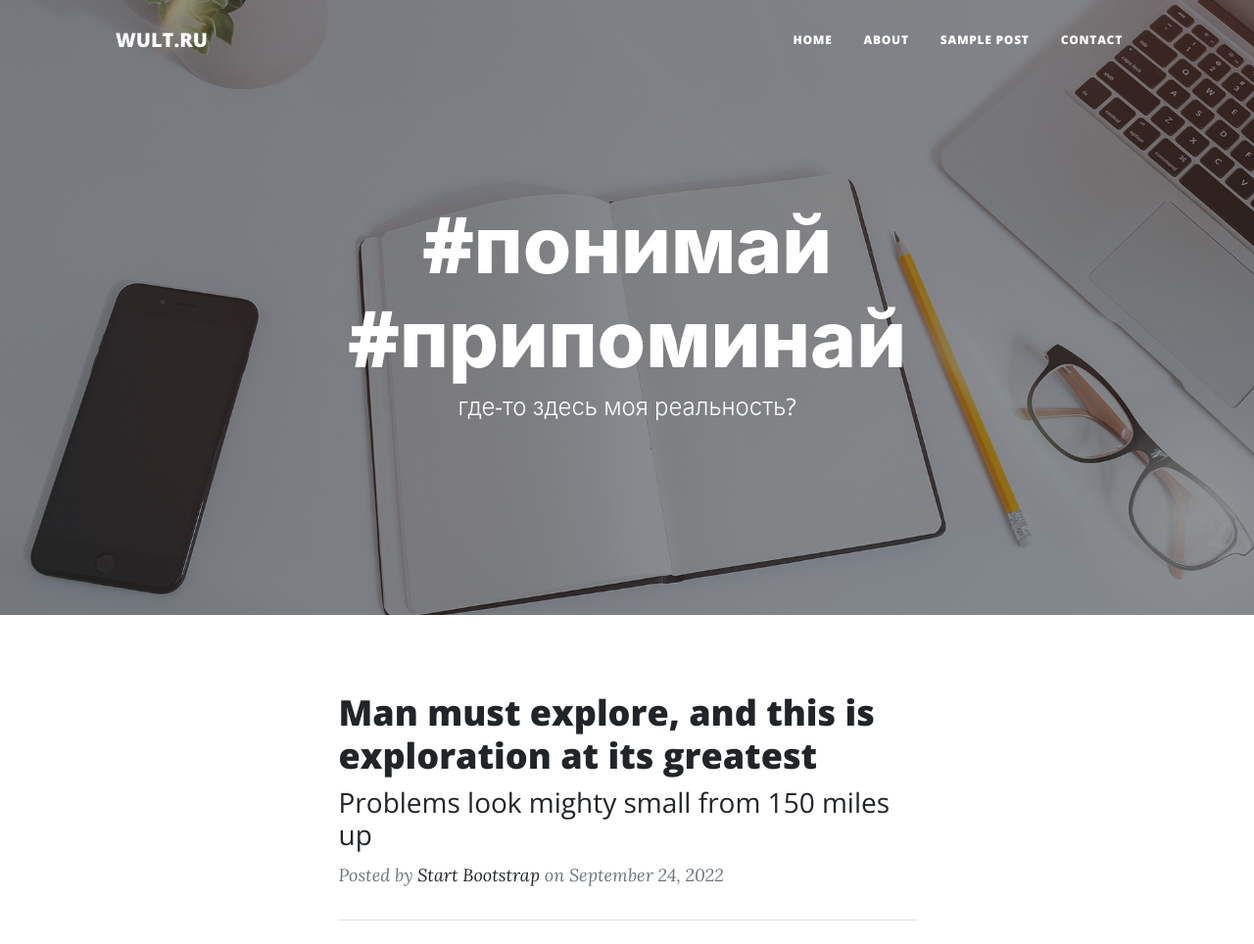
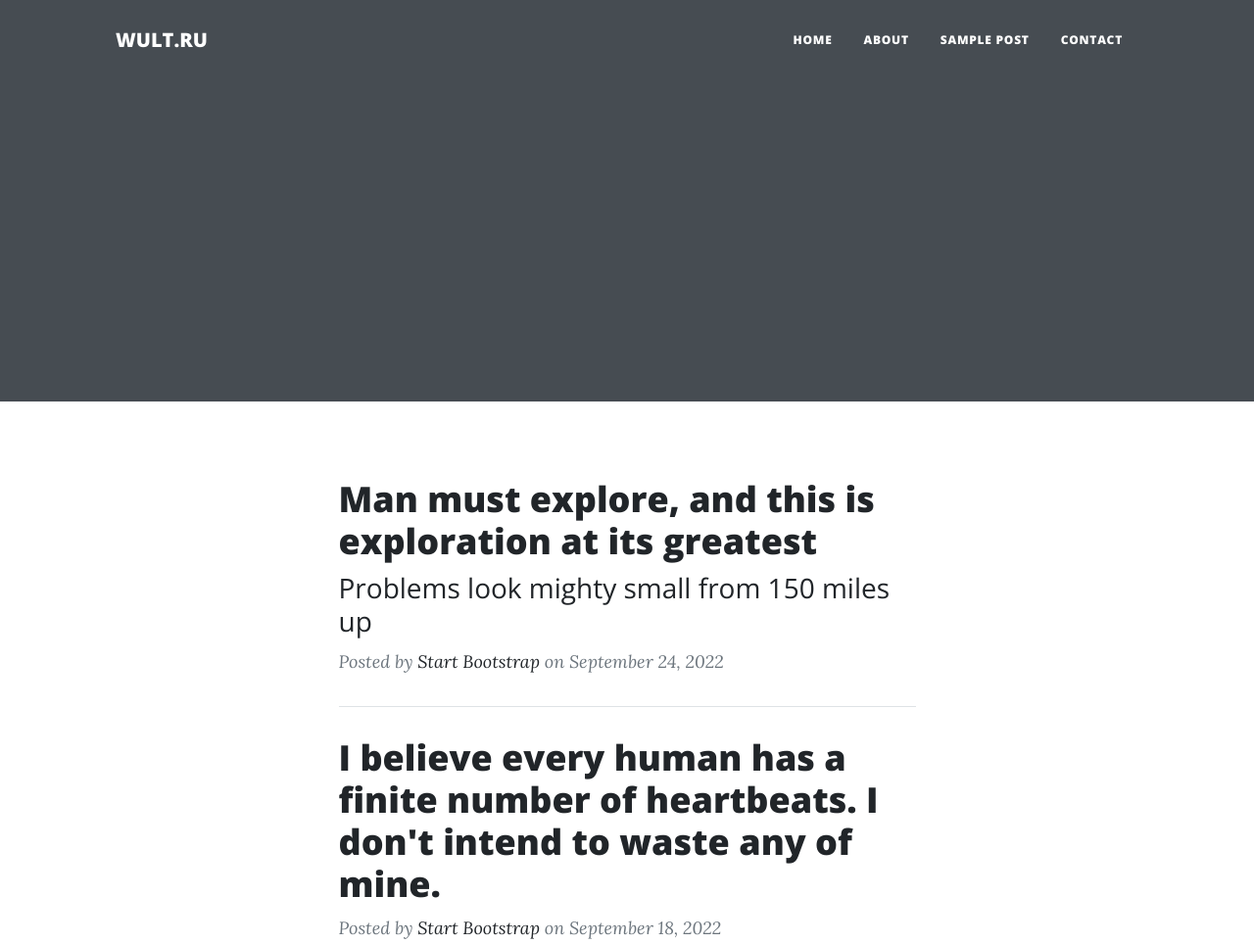
Before and after one commit to RomanVoynich/romanvoynich.github.io, a plain HTML site: page index.html in a window 1280 px wide. Shown: the top 964 px of the page at 98% size. Drawn offline with nearby package versions, Linux system fonts and the light colour scheme.

Commit message:
deleted header

```diff
--- a/index.html
+++ b/index.html
@@ -35,13 +35,13 @@
             </div>
         </nav>
         <!-- Page Header-->
-        <header class="masthead" style="background-image: url('assets/img/home-bg.jpg')">
+        <header class="masthead" style="background-image: url()">
             <div class="container position-relative px-4 px-lg-5">
                 <div class="row gx-4 gx-lg-5 justify-content-center">
                     <div class="col-md-10 col-lg-8 col-xl-7">
                         <div class="site-heading">
-                            <h1>#понимай #припоминай</h1>
-                            <span class="subheading">где-то здесь моя реальность?</span>
+                            <h1></h1>
+                            <span class="subheading"></span>
                         </div>
                     </div>
                 </div>
```
